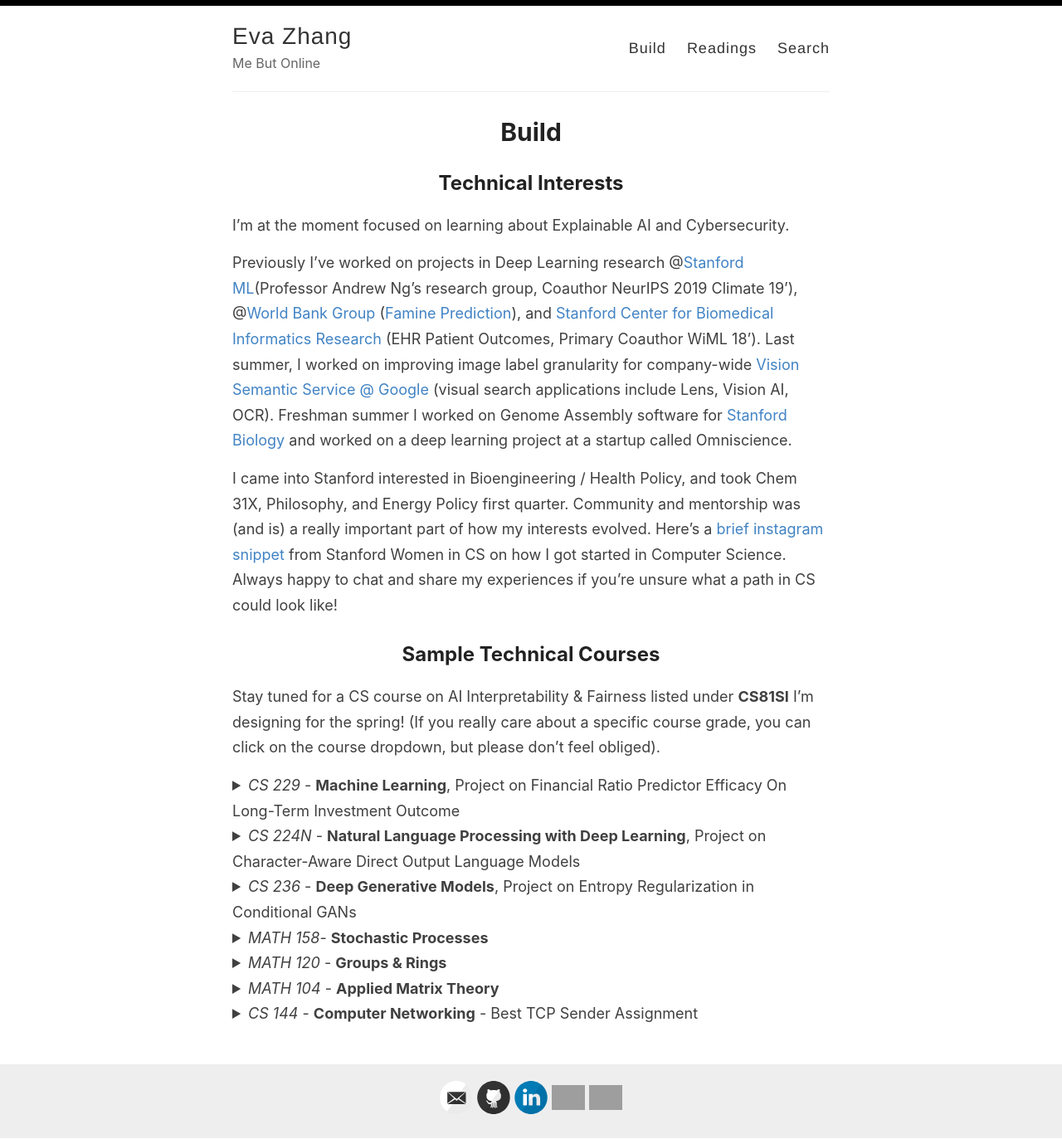
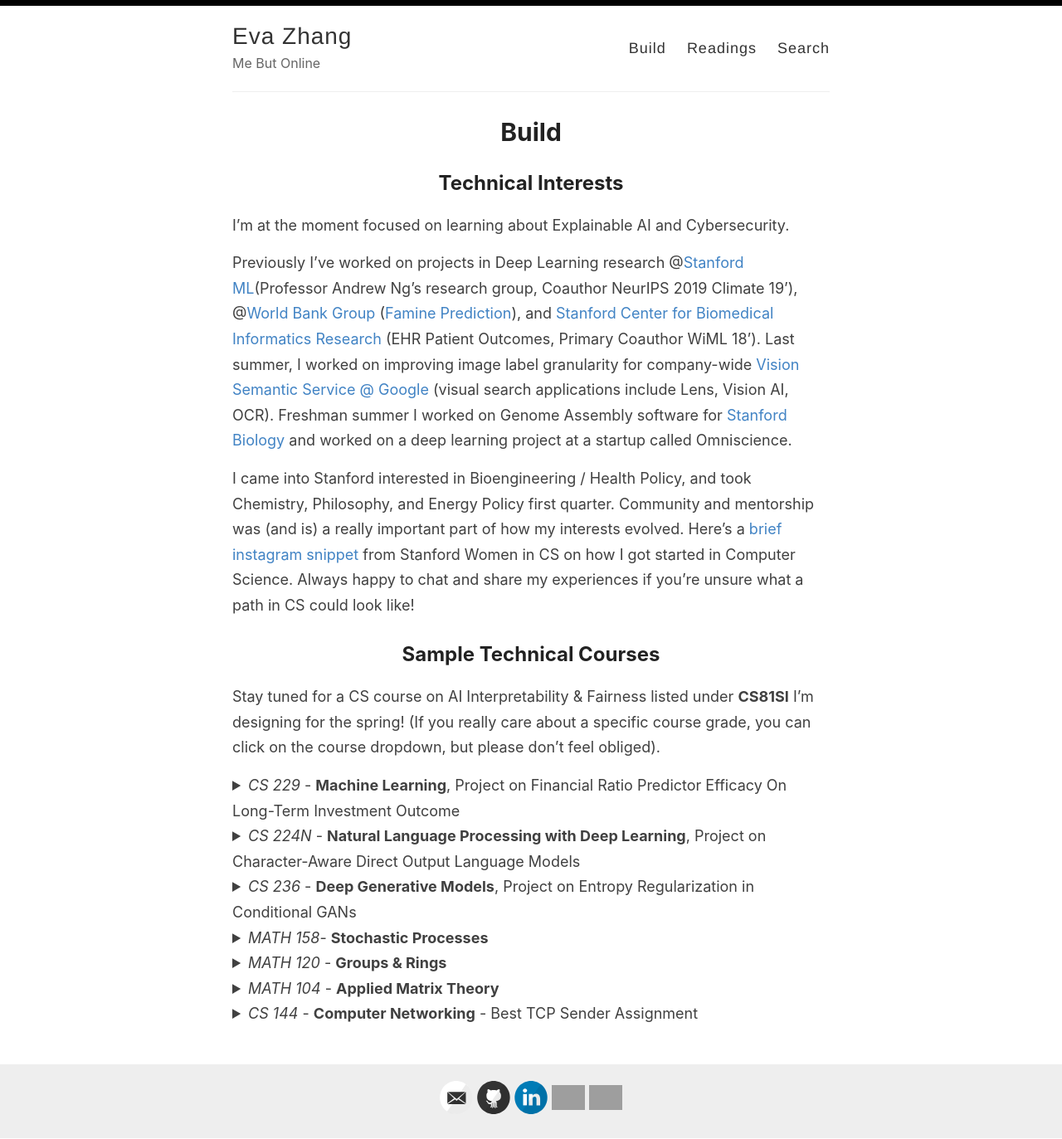
Before and after one commit to evazhang612/sokt-landing, a Jekyll site: the page built from _pages/technicals.md, in a window 1280 px wide. Shown: the whole page at 83% size. Built offline with Jekyll 4.4.1, drawn with Linux system fonts in a browser that asks for light colours; nearby versions of some CDN libraries; library files that are not in the unit come from our copies; grey boxes are pictures that could not be loaded.

```diff
--- a/_pages/technicals.md
+++ b/_pages/technicals.md
@@ -9,7 +9,7 @@
 
 Previously I've worked on projects in Deep Learning research @[Stanford ML](https://stanfordmlgroup.github.io/)(Professor Andrew Ng's research group, Coauthor NeurIPS 2019 Climate 19'), @[World Bank Group](https://www.worldbank.org/) ([Famine Prediction](https://www.worldbank.org/en/programs/famine-early-action-mechanism)), and [Stanford Center for Biomedical Informatics Research](https://bmir.stanford.edu/) (EHR Patient Outcomes, Primary Coauthor WiML 18'). Last summer, I worked on improving image label granularity for company-wide [Vision Semantic Service @ Google](https://images.google.com/) (visual search applications include Lens, Vision AI, OCR). Freshman summer I worked on Genome Assembly software for [Stanford Biology](https://www.morrisonlabatstanford.org/) and worked on a deep learning project at a startup called Omniscience.
 
-I came into Stanford interested in Bioengineering / Health Policy, and took Chem 31X, Philosophy, and Energy Policy first quarter. Community and mentorship was (and is) a really important part of how my interests evolved. Here's a [brief instagram snippet](https://www.instagram.com/p/B7kewSMh4MH/) from Stanford Women in CS on how I got started in Computer Science. Always happy to chat and share my experiences if you're unsure what a path in CS could look like!
+I came into Stanford interested in Bioengineering / Health Policy, and took Chemistry, Philosophy, and Energy Policy first quarter. Community and mentorship was (and is) a really important part of how my interests evolved. Here's a [brief instagram snippet](https://www.instagram.com/p/B7kewSMh4MH/) from Stanford Women in CS on how I got started in Computer Science. Always happy to chat and share my experiences if you're unsure what a path in CS could look like!
 
 ## Sample Technical Courses
 Stay tuned for a CS course on AI Interpretability & Fairness listed under **CS81SI** I'm designing for the spring! (If you really care about a specific course grade, you can click on the course dropdown, but please don't feel obliged).
```
